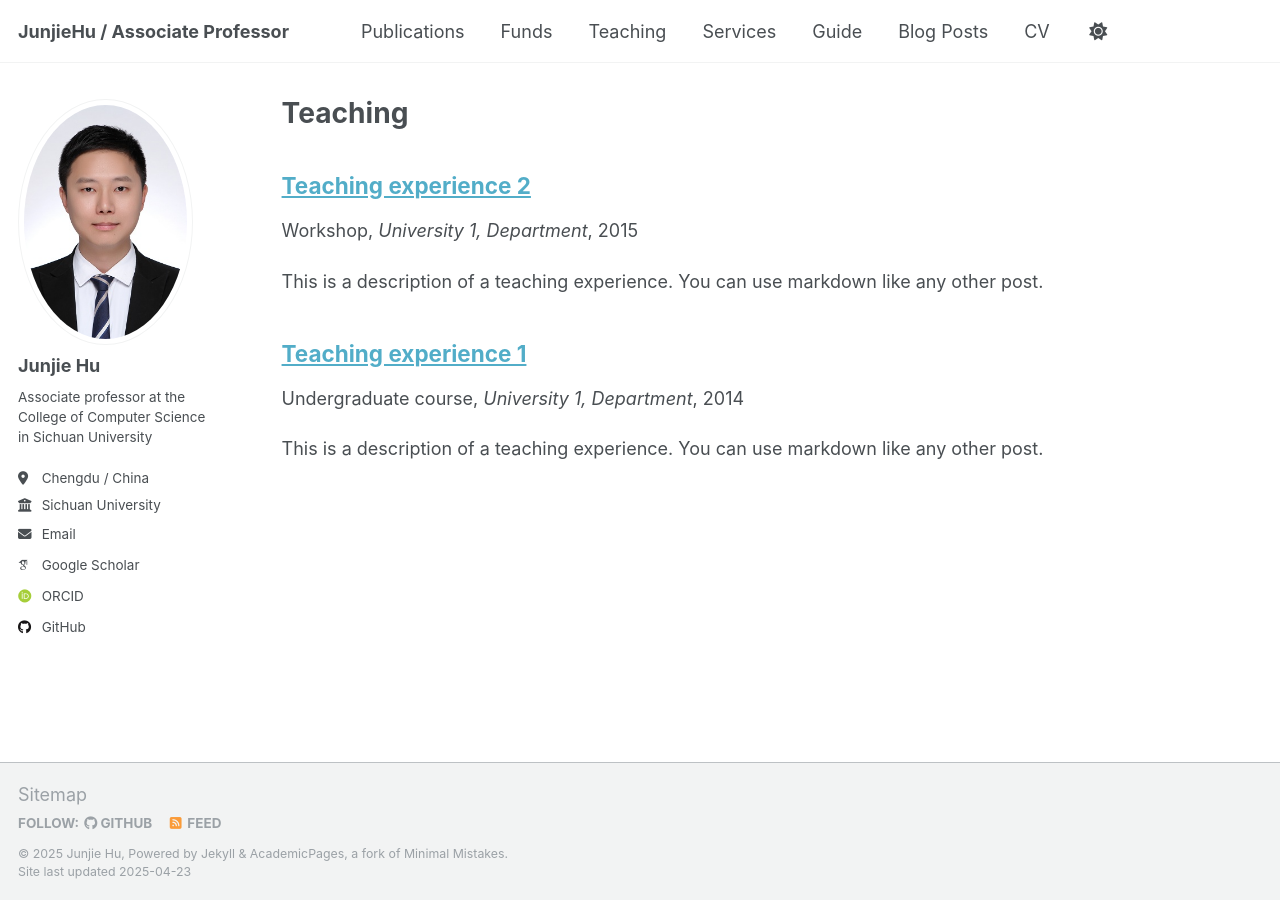
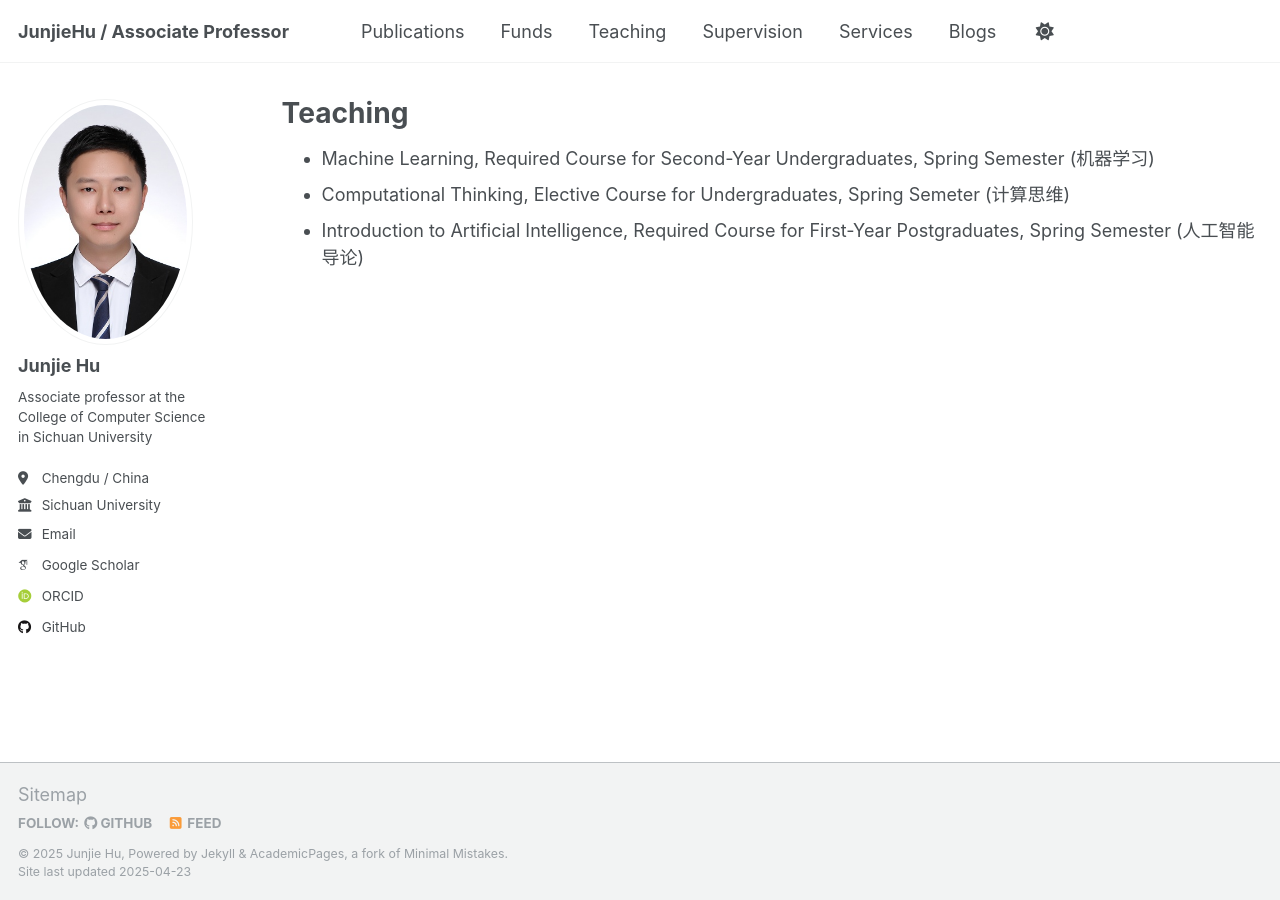
Before and after one commit to JunjieHuSCU/junjiehuscu.github.io, a Jekyll site: the page built from _pages/teaching.md, in a window 1280 px wide. Built offline with Jekyll 4.4.1, drawn with Linux system fonts in a browser that asks for light colours; some web fonts are replaced.

Commit message:
upgrade supervision.md

```diff
--- a/_data/navigation.yml
+++ b/_data/navigation.yml
@@ -17,14 +17,14 @@
   - title: "Teaching"
     url: /teaching/
 
+  - title: "Supervision"
+    url: /markdown/
+
   - title: "Services"
     url: /services/
 
-  - title: "Guide"
-    url: /markdown/
-
-  - title: "Blog Posts"
+  - title: "Blogs"
     url: /year-archive/
 
-  - title: "CV"
-    url: /cv/
+  # - title: "CV"
+  #   url: /cv/
--- /dev/null
+++ b/_pages/teaching.md
@@ -0,0 +1,10 @@
+---
+layout: archive
+title: "Teaching"
+permalink: /teaching/
+author_profile: true
+---
+
+- Machine Learning, Required Course for Second-Year Undergraduates, Spring Semester (机器学习)
+- Computational Thinking, Elective Course for Undergraduates, Spring Semeter (计算思维)
+- Introduction to Artificial Intelligence, Required Course for First-Year Postgraduates, Spring Semester (人工智能导论)
```
Also changed, not shown: _pages/supervision.md (added, +22 -0 lines), _pages/services.md (added).
